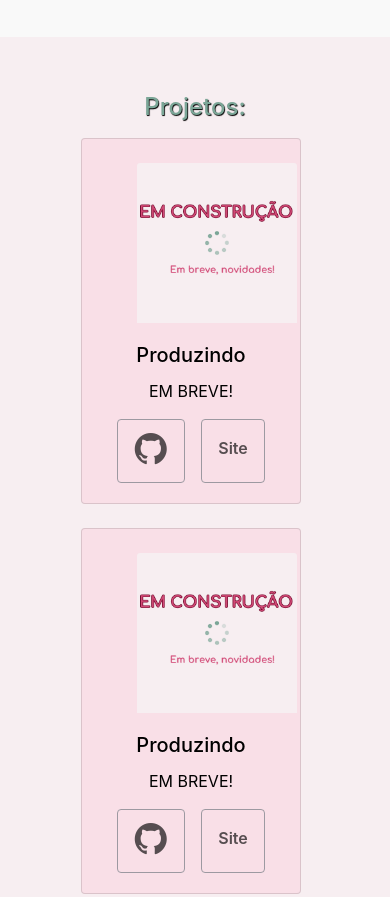
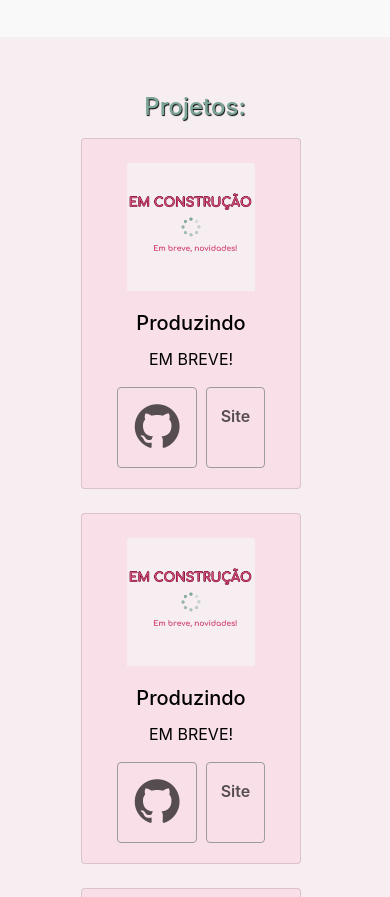
Before and after one commit to Francine02/Portfolio, a plain HTML site: page index.html in a window 390 px wide. Shown: the part 1360-2257 px from the top of the page. Drawn offline with nearby package versions, Linux system fonts and the light colour scheme.

Commit message:
Centralizando as imagens.

```diff
--- a/index.html
+++ b/index.html
@@ -119,8 +119,8 @@
 
           <div class="row px-lg-5 mb-5">
 
-            <div class="card col-xl mr-4 pt-4 mt-4" id="card">
-              <img class="card-img-top" src="./img/loading.png" alt="Imagem de capa do card">
+            <div class="card col-xl mr-4 pt-4 mt-4 " id="card">
+              <img class="card-img-top img-responsive" src="./img/loading.png" alt="Imagem de capa do card" >
               <div class="card-body">
                 <h5 class="card-title">Produzindo</h5>
                 <p class="card-text">EM BREVE!</p>
--- a/media.css
+++ b/media.css
@@ -95,18 +95,18 @@
         & #card {
             margin-left: 1rem;
            & img {
-            width: 10rem;
-            height: 10rem;
+            width: 8rem;
+            height: 8rem;
            }
 
            & #web {
-            width: 4rem;
+            width: 3.7rem;
             font-size: 1rem;
             padding-top: 1rem;
            }
 
            & #github {
-            font-size: 2rem;
+            font-size: 2.8rem;
            }
         }
     }
@@ -213,7 +213,6 @@
            & img {
             width: 15rem;
             height: 13rem;
-            padding-left: 2.3rem;
            }
 
            & #web {
@@ -329,7 +328,6 @@
            & img {
             width: 16rem;
             height: 15rem;
-            margin-left: 6rem;
            }
 
            & #web {
@@ -439,7 +437,6 @@
            & img {
             width: 18rem;
             height: 17rem;
-            margin-left: 9rem;
            }
 
            & #web {
--- a/style.css
+++ b/style.css
@@ -201,11 +201,13 @@ header {
     & #card {
         background-color: var(--card-color);
         text-align: center;
+        margin: auto;
+        display: block;
+        justify-content: center;
 
        & img {
         width: 14rem;
         height: 13rem;
-        margin-left: 2.5rem;
        }
 
        & #github, #web {
```
